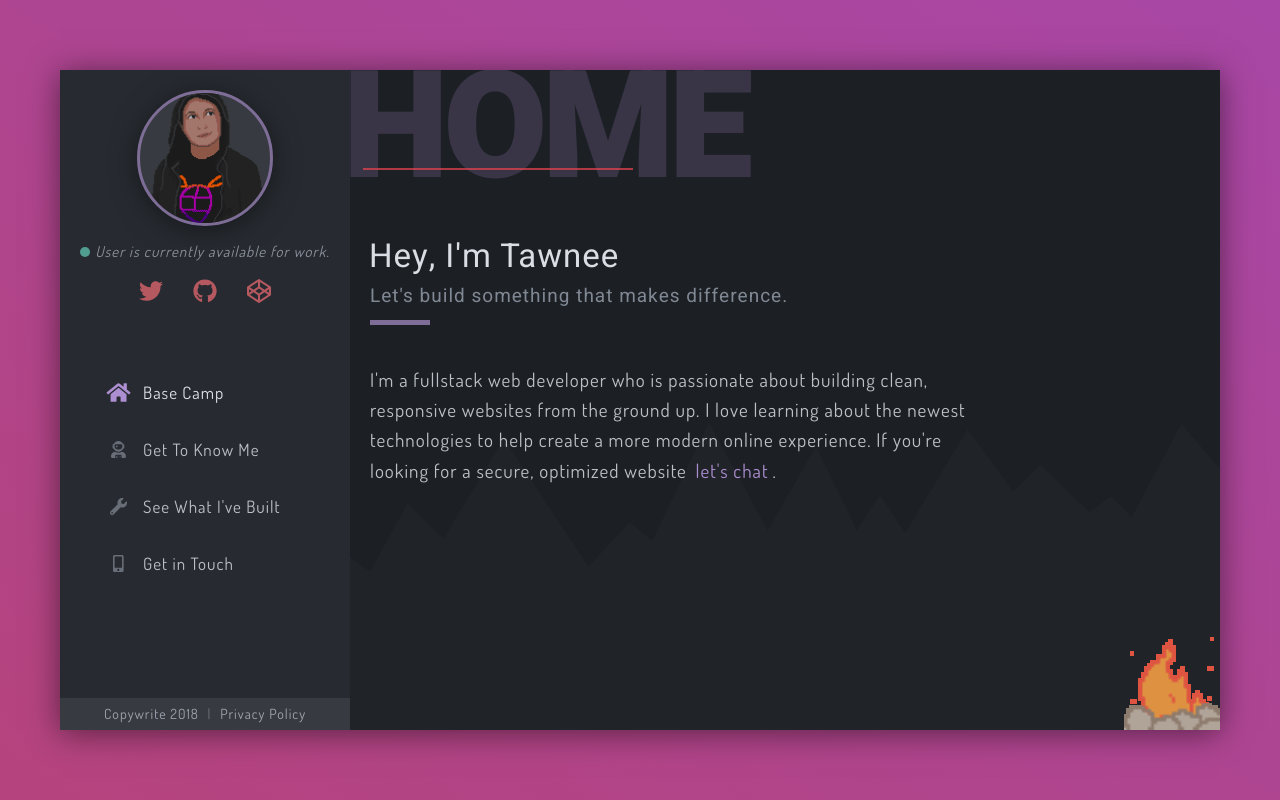
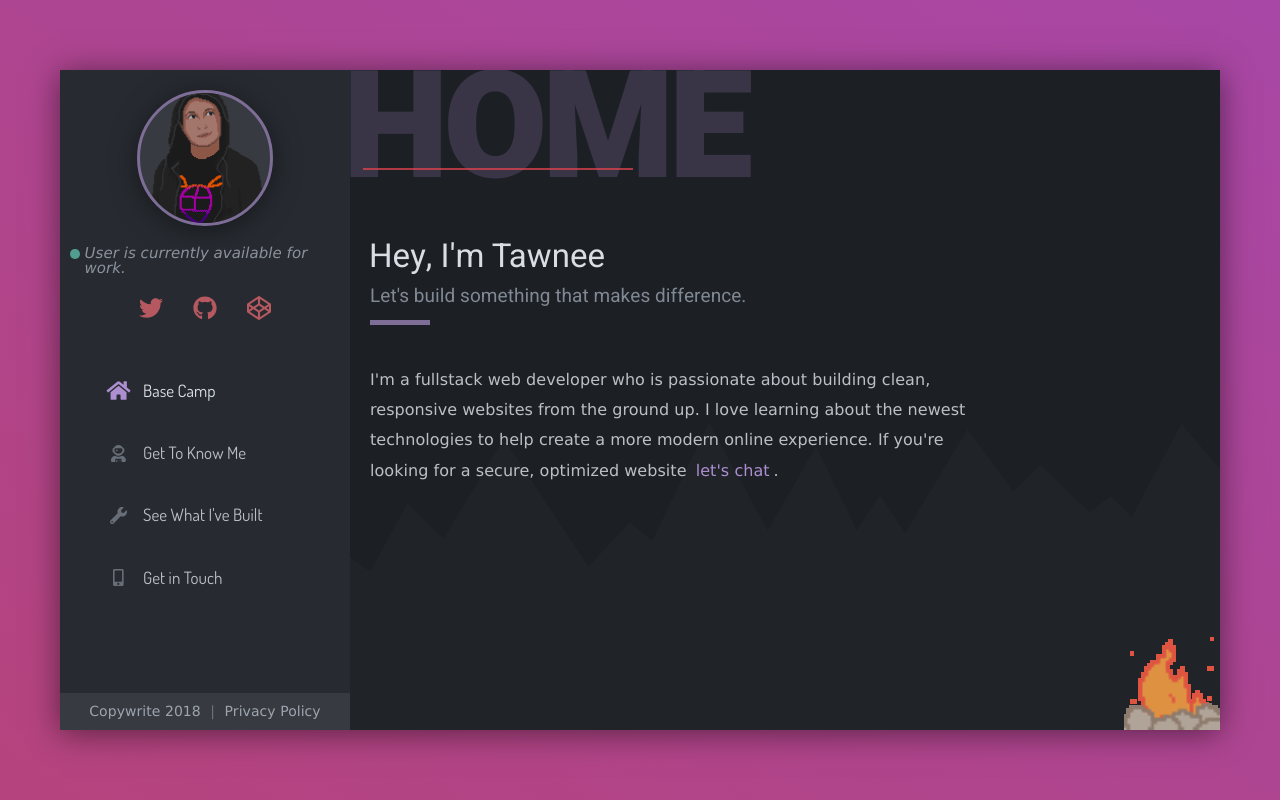
Before and after one commit to stormcloud266/portfolio18, a Gatsby site: page / in a window 1280 px wide. Built offline with nearby package versions, Linux system fonts and the light colour scheme; Gatsby itself is replaced by a stand-in of ours.

Commit message:
font changes

```diff
--- a/src/styles/base/_global.scss
+++ b/src/styles/base/_global.scss
@@ -9,19 +9,19 @@ html {
 }
 body {
 
-  // font-family: Verdana;
-  // font-size: 16px;
-  // line-height: 1.9;
+  font-family: Verdana;
+  font-size: 16px;
+  line-height: 1.9;
+  font-weight: 400;
+  letter-spacing: 0.05px;
+  word-spacing: 0px;
+
+  // font-size: 19px;
+  // font-size: 1.9rem;
+  // font-family: 'Dosis', sans-serif;
+  // line-height: 1.6;
+  // letter-spacing: 1px;
   // font-weight: 400;
-  // letter-spacing: 0.05px;
-  // word-spacing: 0px;
-
-  font-size: 19px;
-  font-size: 1.9rem;
-  font-family: 'Dosis', sans-serif;
-  line-height: 1.6;
-  letter-spacing: 1px;
-  font-weight: 400;
 
 
   height: 100%;
@@ -45,16 +45,16 @@ body {
 a { text-decoration: none; color: $color-purple-l; }
 li { list-style: none }
 
-// .wf-active body {
-//   font-size: 19px;
-//   font-size: 1.9rem;
-//   font-family: 'Dosis', sans-serif;
-//   line-height: 1.6;
-//   letter-spacing: 1px;
-//   font-weight: 400;
-//
-//   @include whenLarge {
-//     font-size: 18px;
-//     font-size: 1.8rem;
-//   }
-// }
+.wf-active body {
+  font-size: 19px;
+  font-size: 1.9rem;
+  font-family: 'Dosis', sans-serif;
+  line-height: 1.6;
+  letter-spacing: 1px;
+  font-weight: 400;
+
+  @include whenLarge {
+    font-size: 18px;
+    font-size: 1.8rem;
+  }
+}
```
Also changed, not shown: src/components/ScrollToTop.js (deleted, +0 -18 lines).
